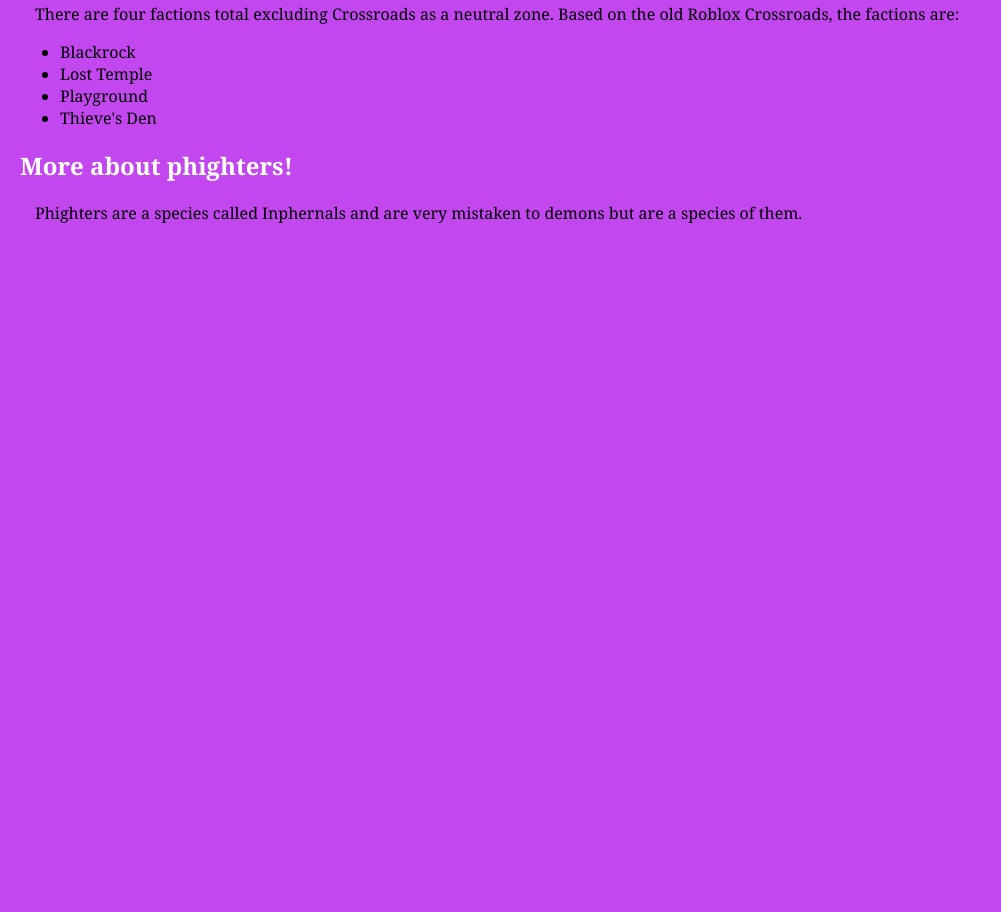
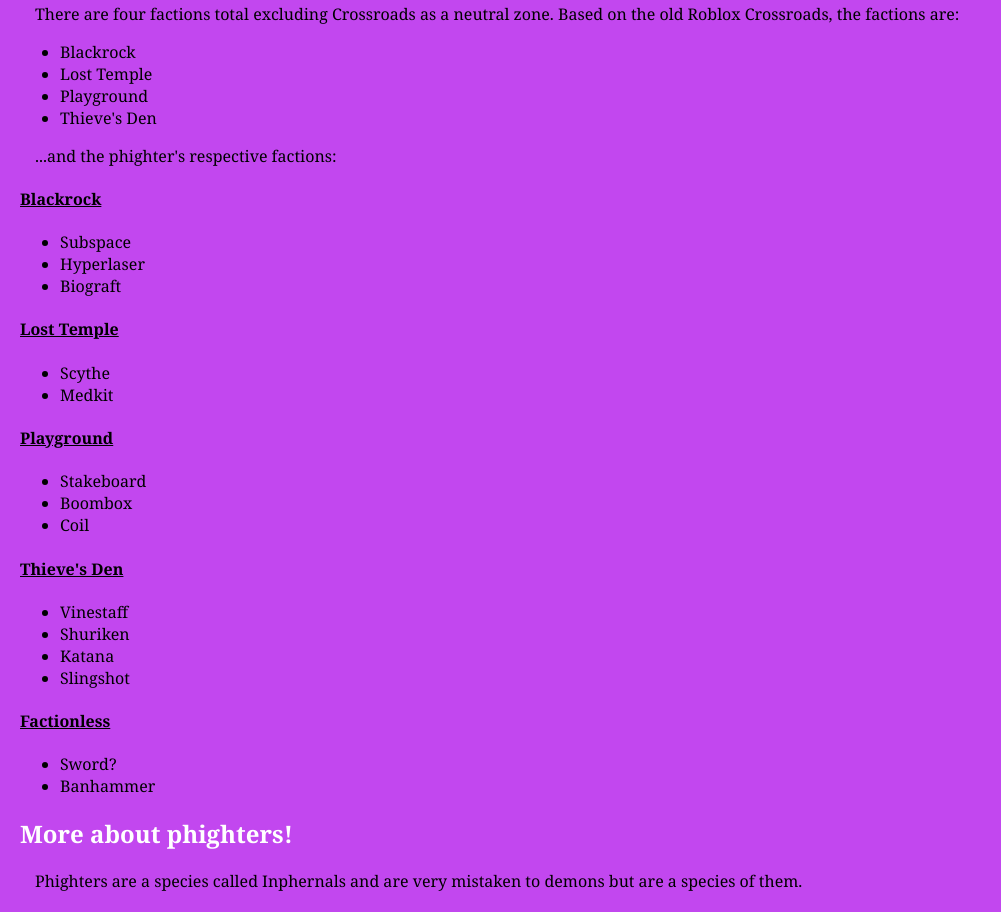
Before and after one commit to Pl4ygroundH4x0r/HTML_Project, a plain HTML site: page phightingp1.html in a window 1280 px wide. Shown: the part 254-1166 px from the top of the page, without its empty margins (0-1001 px from the left). Before the commit the page ends 800 px from the top, so only its background shows below. Drawn offline with Linux system fonts and the light colour scheme.

Commit message:
Update phightingp1.html

```diff
--- a/phightingp1.html
+++ b/phightingp1.html
@@ -25,7 +25,36 @@
     <li>Playground</li>
     <li>Thieve's Den</li>
 </ul>
-
+<p>...and the phighter's respective factions:</p>
+<h4><u>Blackrock</u></h4>
+<ul>
+    <li>Subspace</li>
+    <li>Hyperlaser</li>
+    <li>Biograft</li>
+</ul>
+<h4><u>Lost Temple</u></h4>
+<ul>
+    <li>Scythe</li>
+    <li>Medkit</li>
+</ul>
+<h4><u>Playground</u></h4>
+<ul>
+    <li>Stakeboard</li>
+    <li>Boombox</li>
+    <li>Coil</li>
+</ul>
+<h4><u>Thieve's Den</u></h4>
+<ul>
+    <li>Vinestaff</li>
+    <li>Shuriken</li>
+    <li>Katana</li>
+    <li>Slingshot</li>
+</ul>
+<h4><u>Factionless</u></h4>
+<ul>
+    <li>Sword?</li>
+    <li>Banhammer</li>
+</ul>
 <h2>More about phighters!</h2>
 <p>Phighters are a species called Inphernals and are very mistaken to demons but are a species of them.</p>
 
```
